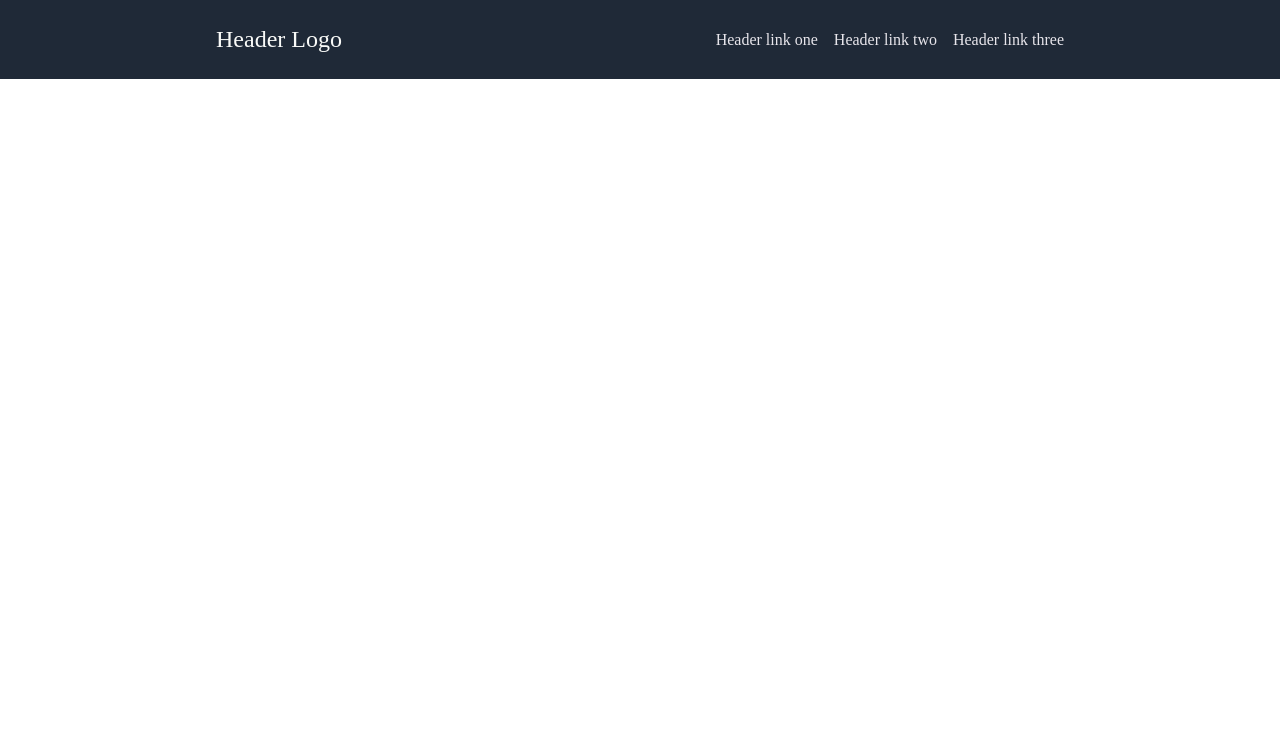
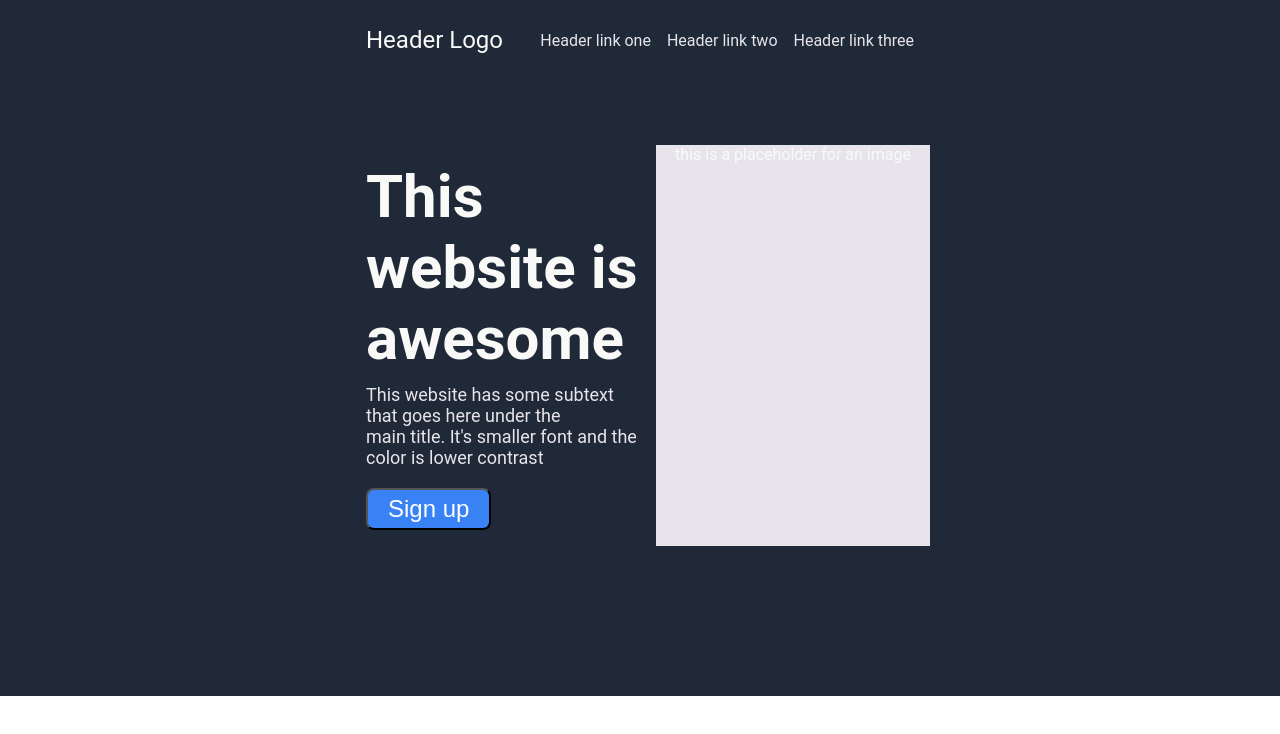
Before and after one commit to BilalKhoffash/landing-page, a plain HTML site: page index.html in a window 1280 px wide. Drawn offline with Linux system fonts and the light colour scheme.

Commit message:
Update CSS and HTML for hero section

```diff
--- a/index.html
+++ b/index.html
@@ -16,6 +16,20 @@
                     <li><a>Header link three</a></li>
                 </ul>
             </div>
+            <div class="start-info">
+                <div class="hero">
+                    <div class="hero-main-text">
+                        This website is awesome
+                    </div>
+                    <div class="hero-scnd-text">
+                        This website has some subtext that goes here under the<br>main title. It's smaller font and the color is lower contrast
+                    </div>
+                    <button class="button-style">Sign up</button>
+                </div>
+                <div class="imgph">
+                    this is a placeholder for an image
+                </div>
+            </div>
         </div>
     </body>
 </html>
--- a/style.css
+++ b/style.css
@@ -1,6 +1,7 @@
 body {
     display: flex;
     flex-direction: column;
+    font-family: 'roboto', sans-serif;
     padding: 0;
     margin: 0;
 }
@@ -9,7 +10,7 @@ body {
     display: flex;
     flex-direction: column;
     background-color: #1f2937;
-    padding: 10px 200px;
+    padding: 10px 350px 150px;
 }
 
 .hdr-text {
@@ -17,6 +18,7 @@ body {
     justify-content: space-between;
     align-items: center;
     padding: 16px;
+    margin-bottom: 75px;
 }
 
 .hdr-text-color1 {
@@ -32,3 +34,41 @@ body {
     margin: 0px;
     padding: 0px;
 }
+
+.start-info {
+    display: flex;
+}
+
+.hero {
+    padding: 16px;
+    flex-basis: 100%;
+}
+
+.hero-main-text {
+    font-size: 60px;
+    font-weight: 700;
+    color: #f9faf8;
+}
+
+.hero-scnd-text {
+    margin-top: 10px;
+    color: #e7e5eb;
+    font-size: 18px;
+}
+
+.button-style {
+    font-size: 24px;
+    background-color: #3882F6;
+    padding: 5px 20px;
+    border-radius: 8px;
+    color: white;
+    cursor: pointer;
+    margin-top: 20px;
+}
+
+.imgph {
+    flex-basis: 100%;
+    color: #f9faf8;
+    background-color: #e7e5eb;
+    text-align: center;
+}
```
